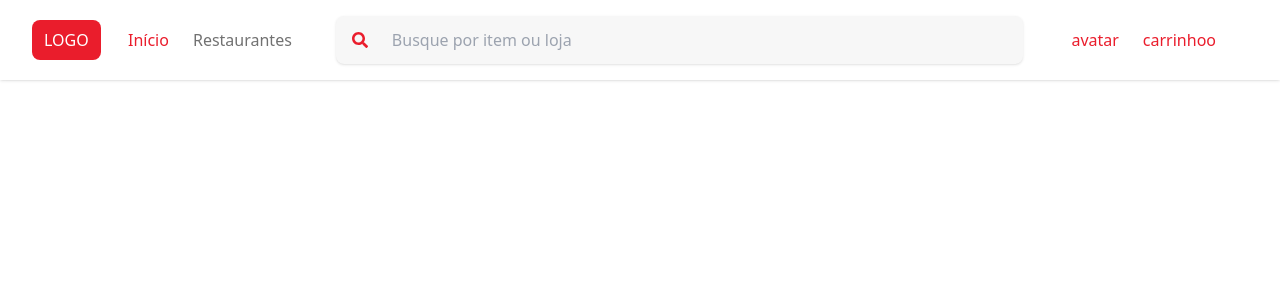
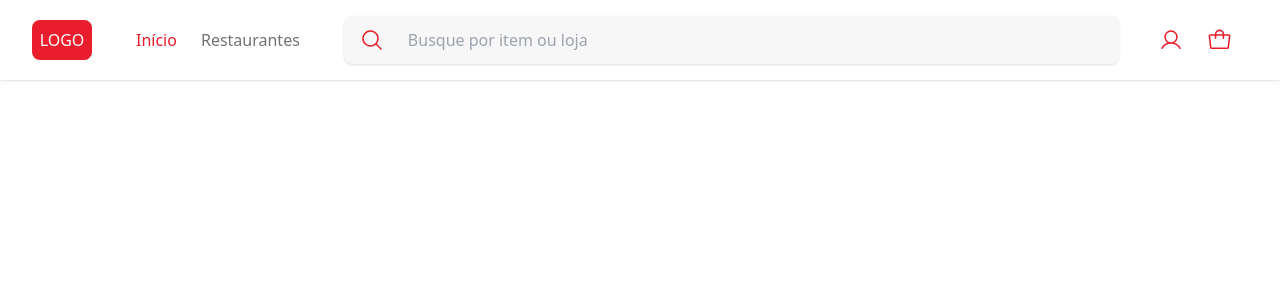
Before and after one commit to jeeonglee1/project-delivery, a Next.js app: page / in a window 1280 px wide. Shown: the top 300 px of the page. Built offline with nearby package versions, Linux system fonts and the light colour scheme.

Commit message:
addIcons

```diff
--- a/src/components/header.tsx
+++ b/src/components/header.tsx
@@ -1,20 +1,19 @@
 import Link from "next/link";
 import { FaSearch } from "react-icons/fa";
+import Avatar from "./ícones-header/avatar";
+import Cart from "./ícones-header/cart";
+import Search from "./ícones-header/search";
+
 
 export default function Header() {
   return (
-    <header
-      className={`
+    <header>
+      <div className="flex items-center w-full h-20 px-8 py-5 gap-10 shadow  text-vermelho">
 
-        `}
-    >
-      <div className="flex items-center w-full h-20 px-8 py-5 gap-10 fixed shadow  text-vermelho">
-
-        <div className={`flex items-center w-[52px] h-10`}>
-          <a className="px-3 py-2 rounded-lg bg-vermelho text-branco" href="#">
+          <a className="flex justify-center items-center w-[60px] h-10 px-4 py-3 rounded-lg bg-vermelho text-branco" href="#">
             LOGO
           </a>
-        </div>
+
 
         <nav className="flex justify-around items-center p-1 gap-6 text-vermelho ">
           <ul>
@@ -24,7 +23,7 @@ export default function Header() {
           </ul>
           <ul>
             <li>
-              <Link className="text-cinza-200" href="">Restaurantes</Link>
+              <Link className="text-cinza-200 hover:text-vermelho" href="">Restaurantes</Link>
             </li>
           </ul>
         </nav>
@@ -33,7 +32,7 @@ export default function Header() {
 
         <form className="flex items-center w-full h-[48px] shadow rounded-lg  bg-gray-100">
           <button className="flex items-center p-4  text-vermelho">
-            <FaSearch />
+            <Search />
           </button>
           <input
             className=" flex w-full pl-2 items-center  bg-gray-100 focus:outline-none text-preto"
@@ -42,9 +41,10 @@ export default function Header() {
           />
         </form>
 
-        <div className="flex p-2 gap-6 mr-6 h-[44px]">
-          <div className="flex items-center">avatar</div>
-          <button className="flex items-center">carrinhoo</button>
+        <div className="flex items-center justify-center pr-4 pl gap-6  w -[100px] h-[44px]">
+            <button className="flex justify-center items-center"><Avatar/></button>
+          <button className="flex justify-center items-center"><Cart/></button>
+
         </div>
       </div>
     </header>
--- /dev/null
+++ b/src/components/ícones-header/avatar.tsx
@@ -0,0 +1,7 @@
+import React from 'react';
+
+export default function Avatar() {
+    return (
+<svg xmlns="http://www.w3.org/2000/svg" width="24" height="24" fill="#ea1d2c" viewBox="0 0 256 256"><path d="M230.92,212c-15.23-26.33-38.7-45.21-66.09-54.16a72,72,0,1,0-73.66,0C63.78,166.78,40.31,185.66,25.08,212a8,8,0,1,0,13.85,8c18.84-32.56,52.14-52,89.07-52s70.23,19.44,89.07,52a8,8,0,1,0,13.85-8ZM72,96a56,56,0,1,1,56,56A56.06,56.06,0,0,1,72,96Z"></path></svg>
+    )
+}
--- /dev/null
+++ b/src/components/ícones-header/cart.tsx
@@ -0,0 +1,5 @@
+export default function Cart() {
+    return(
+        <svg xmlns="http://www.w3.org/2000/svg" width="25" height="25" fill="#ea1d2c" viewBox="0 0 256 256"><path d="M236,69.4A16.13,16.13,0,0,0,223.92,64H176a48,48,0,0,0-96,0H32.08a16.13,16.13,0,0,0-12,5.4,16,16,0,0,0-3.92,12.48l14.26,120a16,16,0,0,0,16,14.12H209.67a16,16,0,0,0,16-14.12l14.26-120A16,16,0,0,0,236,69.4ZM128,32a32,32,0,0,1,32,32H96A32,32,0,0,1,128,32Zm81.76,168a.13.13,0,0,1-.09,0H46.25L32.08,80H80v24a8,8,0,0,0,16,0V80h64v24a8,8,0,0,0,16,0V80h48Z"></path></svg>
+    )
+}
--- /dev/null
+++ b/src/components/ícones-header/search.tsx
@@ -0,0 +1,5 @@
+export default function Search() {
+    return(
+        <svg xmlns="http://www.w3.org/2000/svg" width="24" height="24" fill="#ea1d2c" viewBox="0 0 256 256"><path d="M229.66,218.34l-50.07-50.06a88.11,88.11,0,1,0-11.31,11.31l50.06,50.07a8,8,0,0,0,11.32-11.32ZM40,112a72,72,0,1,1,72,72A72.08,72.08,0,0,1,40,112Z"></path></svg>
+    )
+}
```
